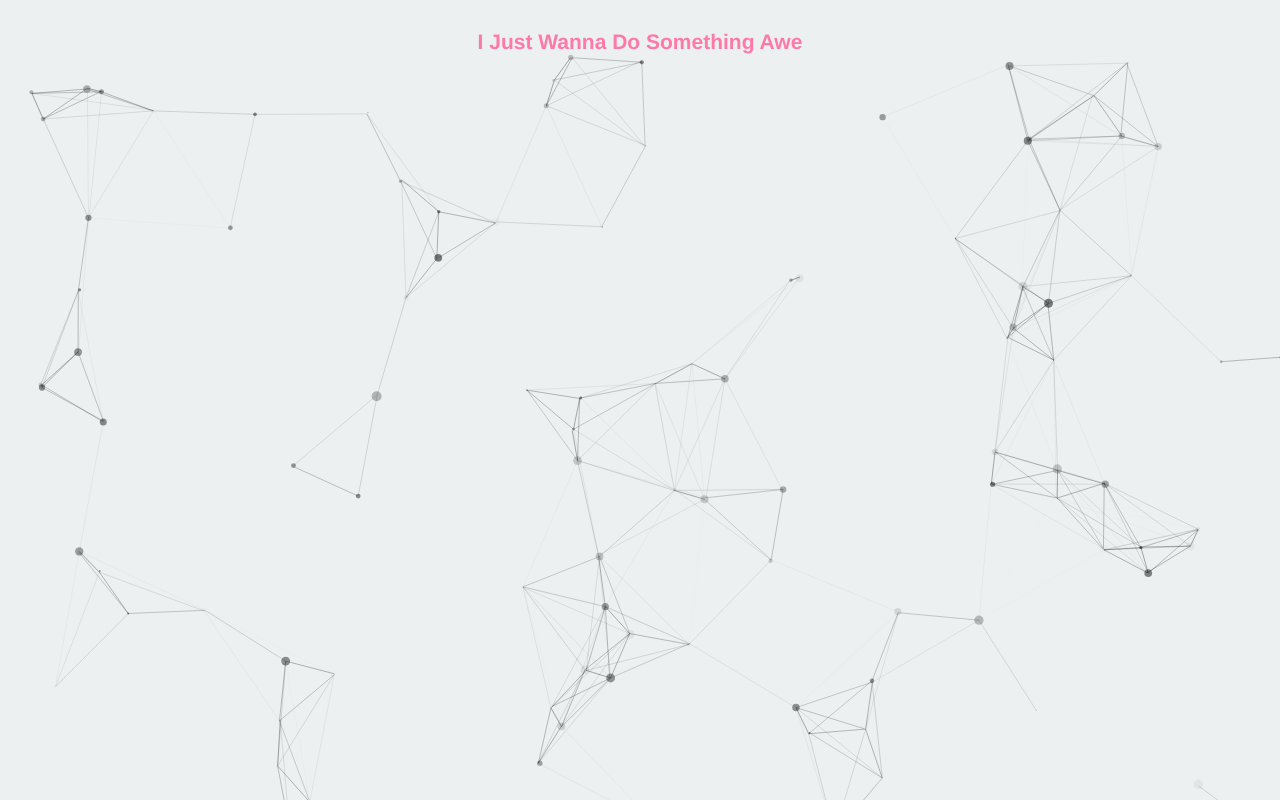
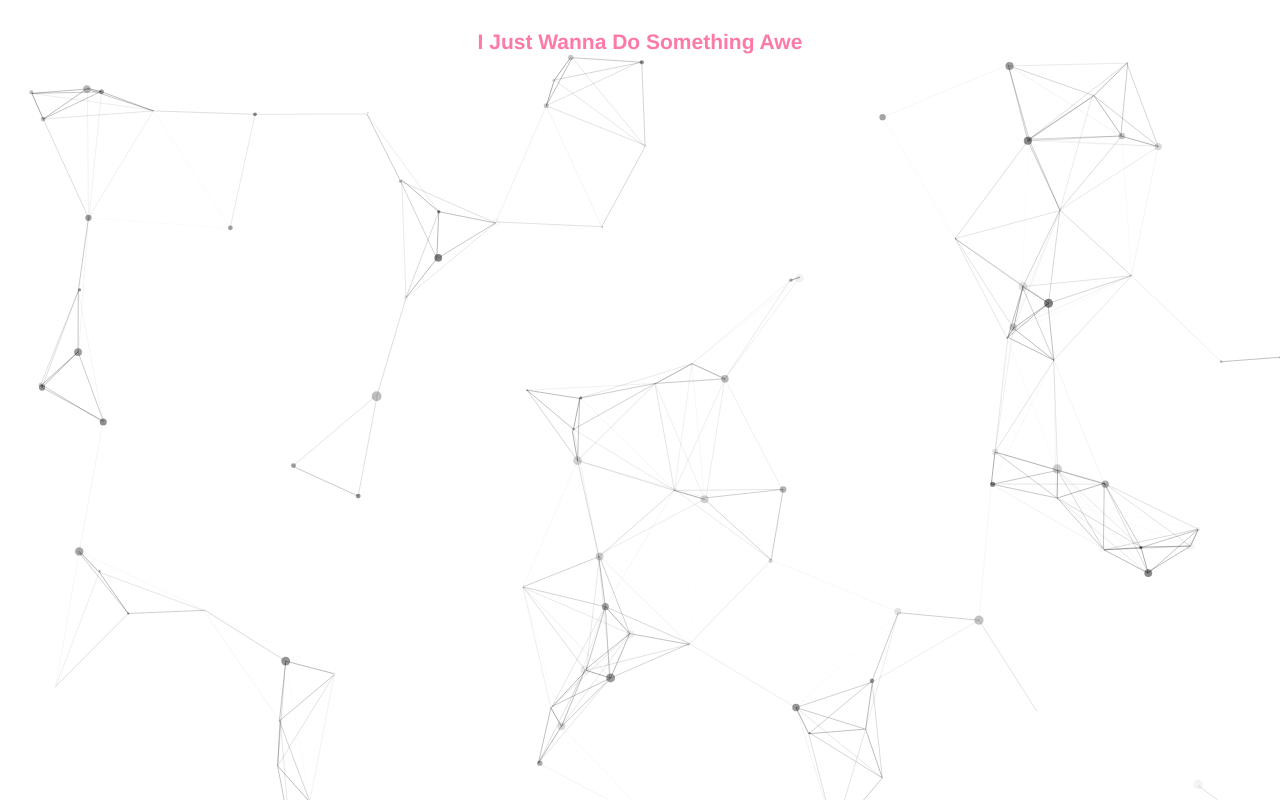
Before and after one commit to jonnzer/groceryHouse, a Vue app in the folder groceryHouse/: page / in a window 1280 px wide. Built offline with nearby package versions, Linux system fonts and the light colour scheme; a web font is replaced by a local one; what mo-js would draw is missing.

Commit message:
去掉默认的背景颜色

```diff
--- a/groceryHouse/src/App.vue
+++ b/groceryHouse/src/App.vue
@@ -21,7 +21,7 @@ export default {
   -webkit-font-smoothing: antialiased;
   -moz-osx-font-smoothing: grayscale;
   color: #2c3e50;
-  background:#ecf0f1;
+  /*background:#ecf0f1;*/
   width: 100%;
   height: 100%;
 }
```
